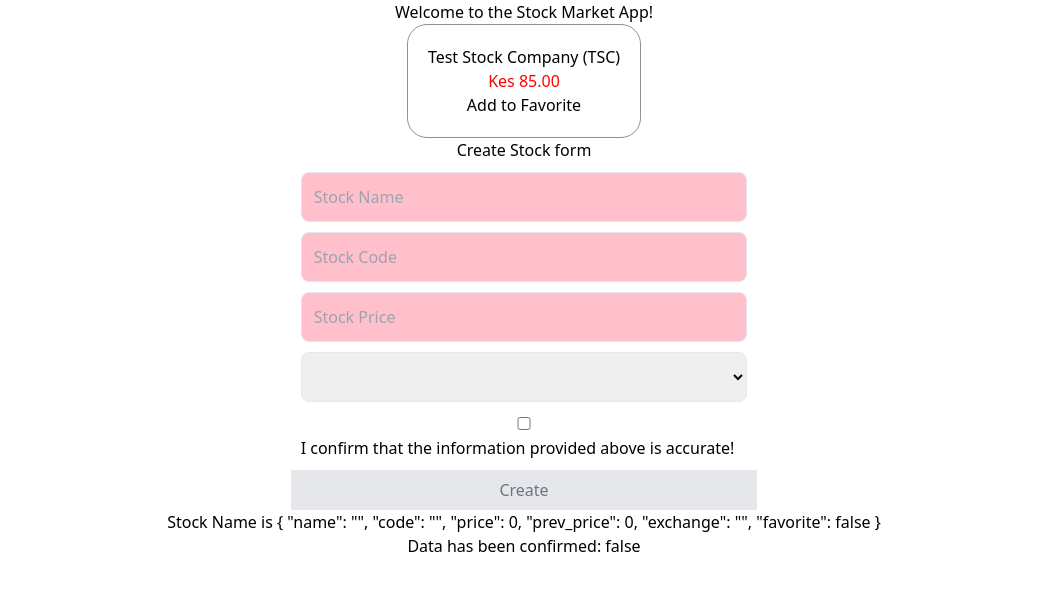
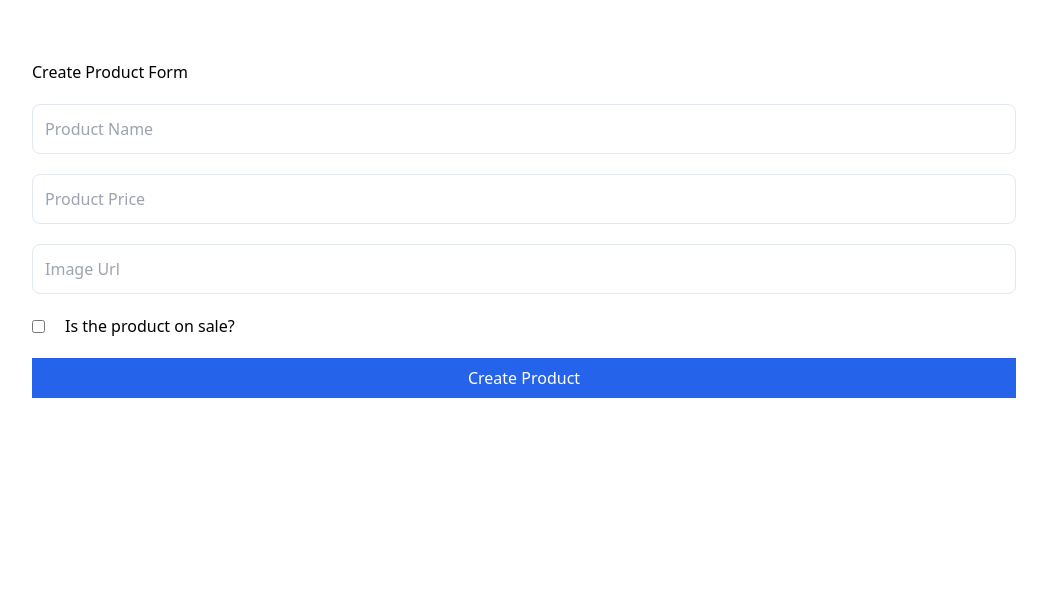
Before and after one commit to EricRibia/angularproject, an Angular app: page / in a window 1280 px wide. Shown: the top 590 px of the page, without its empty margins (116-1163 px from the left). Built offline with nearby package versions, Linux system fonts and the light colour scheme.

Commit message:
template driven forms exercise

```diff
--- a/src/app/app.component.html
+++ b/src/app/app.component.html
@@ -1,3 +1,4 @@
 <!--<app-product-component></app-product-component>-->
 <!--<app-product-list-component></app-product-list-component>-->
-<app-stock-component></app-stock-component>
+<!--<app-stock-component></app-stock-component>-->
+<app-create-product></app-create-product>
--- a/src/app/app.module.ts
+++ b/src/app/app.module.ts
@@ -9,6 +9,7 @@ import { StockItemComponent } from './stock-component/stock-item/stock-item.comp
 import { ProductListComponentComponent } from './product-list-component/product-list-component.component';
 import { CreateStockComponent } from './stock-component/create-stock/create-stock.component';
 import { FormsModule } from '@angular/forms';
+import { CreateProductComponent } from './create-product/create-product.component';
 
 @NgModule({
   declarations: [
@@ -18,6 +19,7 @@ import { FormsModule } from '@angular/forms';
     StockItemComponent,
     ProductListComponentComponent,
     CreateStockComponent,
+    CreateProductComponent,
   ],
   imports: [BrowserModule, AppRoutingModule, FormsModule],
   providers: [],
--- /dev/null
+++ b/src/app/create-product/create-product.component.html
@@ -0,0 +1,49 @@
+<div class="createStock max-w-5xl mx-auto mt-10 p-5">
+  <h2>Create Product Form</h2>
+  <p class="text-red-500">{{message}}</p>
+  <form (ngSubmit)="createProduct(productForm)" #productForm="ngForm">
+    <div ngModelGroup="product">
+      <div class="mt-5">
+        <input required
+               class='w-full py-3 border border-slate-200 rounded-lg px-3 focus:outline-none focus:border-slate-500 hover:shadow'
+               type="text" placeholder="Product Name"
+               name="name"
+               #productName="ngModel"
+               ngModel>
+        <div *ngIf="(productName.dirty || message) && productName.invalid && productName.errors">
+            <p *ngIf="productName.errors['required']">Product Name is required</p>
+        </div>
+      </div>
+      <div class="mt-5">
+        <input required
+               class='w-full py-3 border border-slate-200 rounded-lg px-3 focus:outline-none focus:border-slate-500 hover:shadow'
+               type="number" placeholder="Product Price"
+               name="price"
+               #productPrice="ngModel"
+               ngModel>
+        <div *ngIf="(productPrice.dirty || message) && productPrice.invalid && productPrice.errors">
+          <p *ngIf="productPrice.errors['required']">Product Price is required</p>
+        </div>
+      </div>
+      <div class="mt-5">
+        <input required
+               class='w-full py-3 border border-slate-200 rounded-lg px-3 focus:outline-none focus:border-slate-500 hover:shadow'
+               type="text" placeholder="Image Url"
+               name="image_url"
+               #productImageUrl="ngModel"
+               pattern="(http(s?):)([/|.|\w|\s|-])*\.(?:jpg|gif|png)"
+               ngModel>
+        <div *ngIf="(productImageUrl.dirty || message) && productImageUrl.invalid && productImageUrl.errors">
+          <p *ngIf="productImageUrl.errors['required']">Img url is required</p>
+          <p *ngIf="productImageUrl.errors['pattern']">Img url is invalid</p>
+        </div>
+      </div>
+      <div class="flex items-center my-5">
+        <input class="mr-5" id="onSale" type="checkbox" name="onSale" ngModel/><label for="onSale">Is the product on sale?</label>
+      </div>
+      <div>
+        <button class="w-full px-4 py-2 bg-blue-600 disabled:bg-gray-200 disabled:text-gray-500 text-white" type="submit">Create Product</button>
+      </div>
+    </div>
+  </form>
+</div>
--- /dev/null
+++ b/src/app/create-product/create-product.component.ts
@@ -0,0 +1,23 @@
+import { Component, OnInit } from '@angular/core';
+
+@Component({
+  selector: 'app-create-product',
+  templateUrl: './create-product.component.html',
+  styleUrls: ['./create-product.component.scss'],
+})
+export class CreateProductComponent implements OnInit {
+  message: string = '';
+  constructor() {}
+
+  ngOnInit(): void {}
+
+  createProduct(productForm: { valid: any; value: any }) {
+    console.log('stockForm', productForm.value);
+    if (productForm.valid) {
+      console.log('Creating stock');
+    } else {
+      this.message = 'Ensure all fields are valid';
+      console.error('Stock form is in an invalid state', productForm);
+    }
+  }
+}
```
Also changed, not shown: src/app/create-product/create-product.component.scss (added), 1 other file (tests, documents, lock files or other folders).
